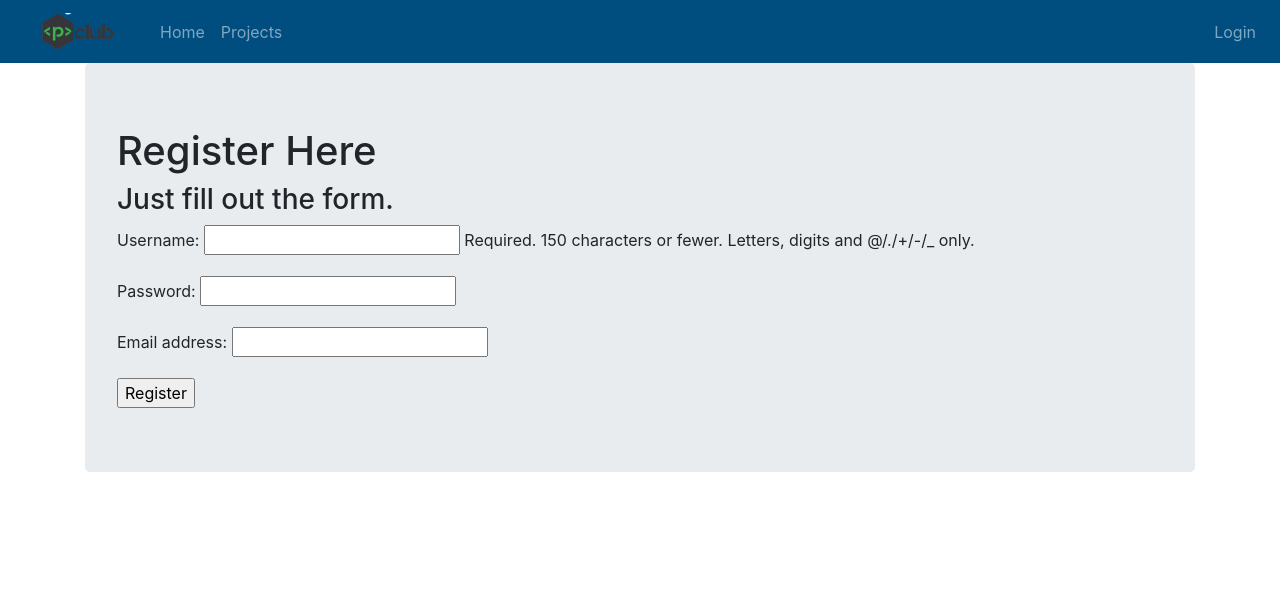
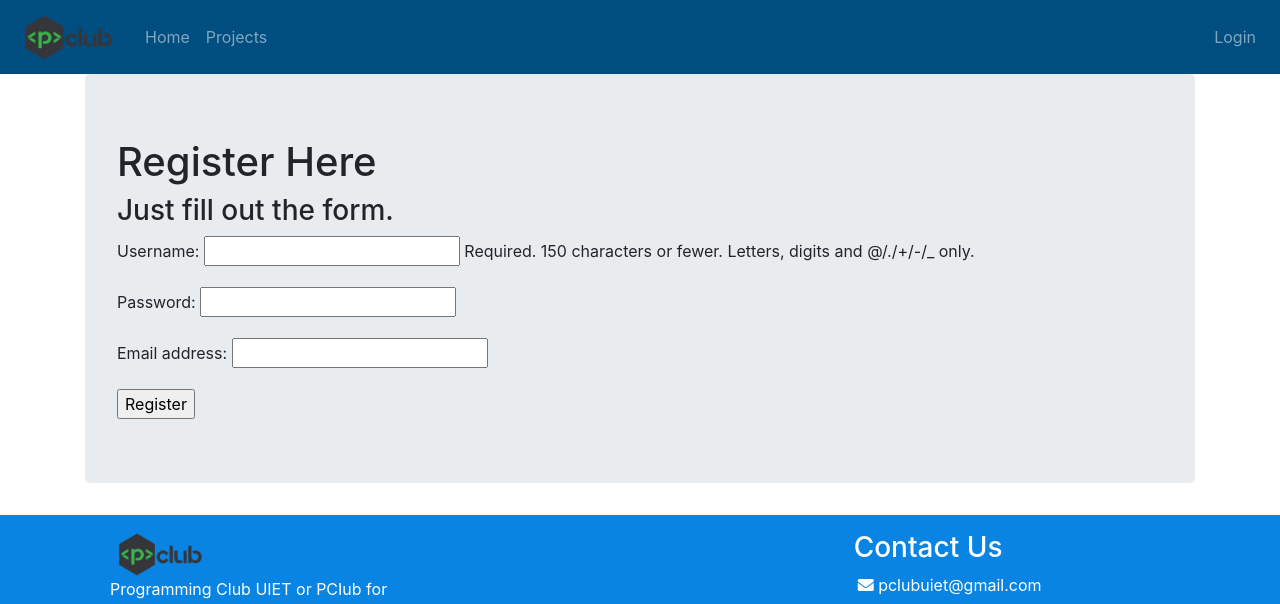
Before and after one commit to Mahir-G/psoc2020, a Django app: page /mentees/register/ in a window 1280 px wide. Shown: the top 604 px of the page. Before the commit the page ends 472 px from the top, so only its background shows below. Run offline with Django 3.2, Linux system fonts and the light colour scheme; some libraries are stand-ins or nearby versions.

Commit message:
Fix white distortion as per issue #2

```diff
--- a/mentors/templates/mentors/base.html
+++ b/mentors/templates/mentors/base.html
@@ -21,7 +21,7 @@
           <div class="container-fluid">
               <nav class="navbar navbar-dark navbar-expand-md" style="background-color: #004d80;">
                   <a href="" class="navbar-brand">
-                      <img src="{% static 'mentors/img/pclub-logo1.png' %}" alt="pclub-logo" width="120px">
+                      <img src="{% static 'mentors/img/pclub-logo.png' %}" alt="pclub-logo" width="105px">
                   </a>
                   <button data-toggle="collapse" data-target="#navbar-Toggler" type="button" class="navbar-toggler">
                       <span class="navbar-toggler-icon"></span>
@@ -72,7 +72,7 @@
   {% endblock %}
   </div>
   <footer class="full-footer">
-    <div class="container top-footer p-md-3 p-1" style="display: none;">
+    <div class="container top-footer p-md-3 p-1" style="">
         <div class="row">
             <div class="col-md-6">
               <div class="col-md-8 pl-4 pr-4">
```
